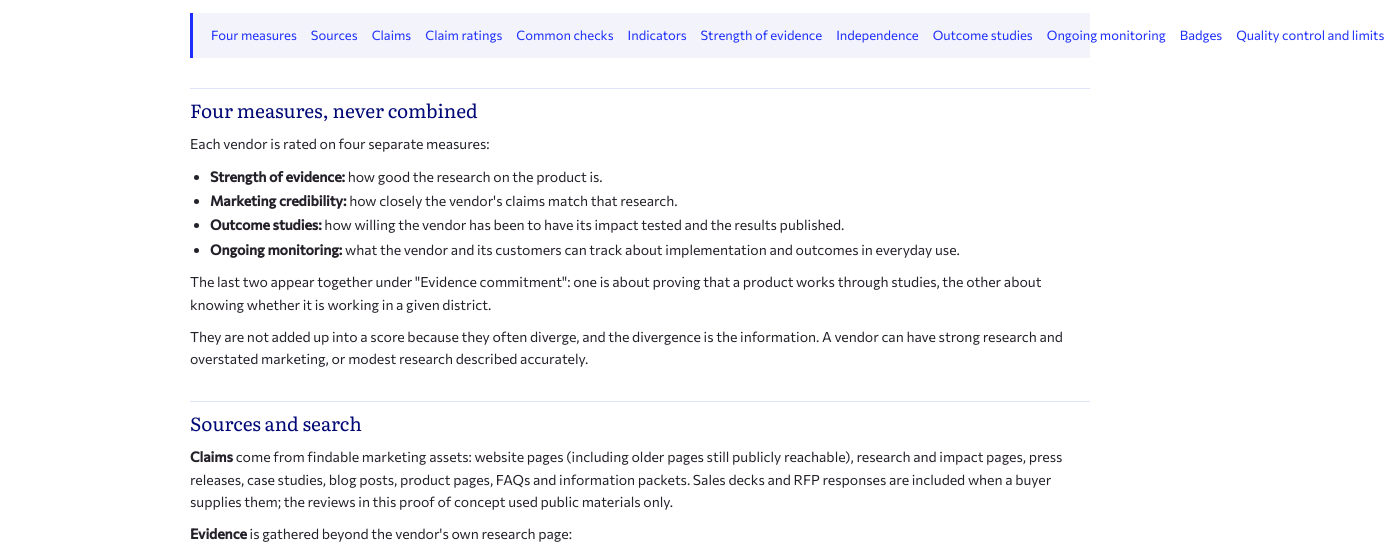
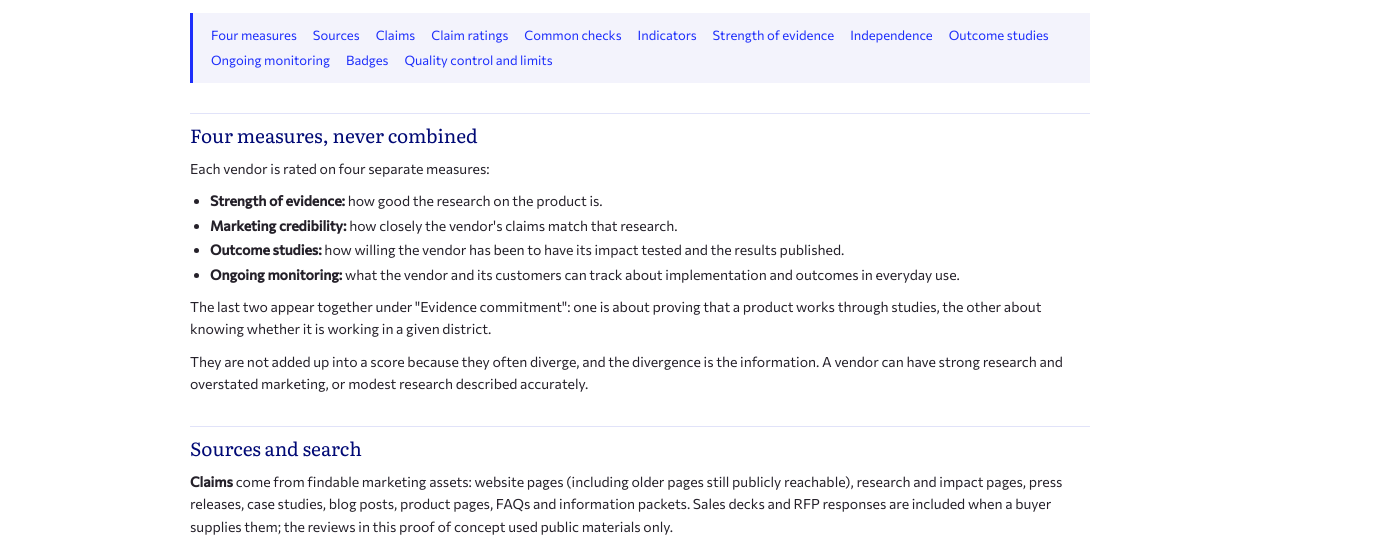
Before and after one commit to clark244/credibility-rating, a plain HTML site: page methodology.html in a window 1280 px wide. Shown: the part 236-781 px from the top of the page, 1398 px wide, since content can reach past the window. Drawn offline with Linux system fonts and the light colour scheme.

Commit message:
Add files via upload

```diff
--- a/methodology.html
+++ b/methodology.html
@@ -8,7 +8,7 @@ h3{font-family:Commissioner,sans-serif;font-weight:500;color:var(--navy);font-si
 a{color:var(--cobalt)}p{margin:0 0 10px}ul{margin:0 0 10px;padding-left:20px}li{margin:2px 0}
 .back{font-size:13px;font-weight:500;text-decoration:none}.back:hover{text-decoration:underline}
 .toc{background:var(--tint1);padding:12px 18px;border-left:3px solid var(--cobalt);font-size:13px;margin:16px 0}
-.toc a{text-decoration:none;margin-right:14px;white-space:nowrap}
+.toc{display:flex;flex-wrap:wrap;gap:4px 16px}.toc a{text-decoration:none;white-space:nowrap}
 table{border-collapse:collapse;width:100%;margin:8px 0 14px;font-size:13px}
 th{text-align:left;font-size:11px;letter-spacing:.06em;text-transform:uppercase;color:var(--navy);font-weight:500;background:var(--tint1);border-bottom:2px solid var(--cobalt);padding:7px 10px}
 td{padding:8px 10px;border-bottom:1px solid var(--tint2);vertical-align:top}td:first-child{white-space:nowrap;font-weight:500;color:var(--navy)}
```
